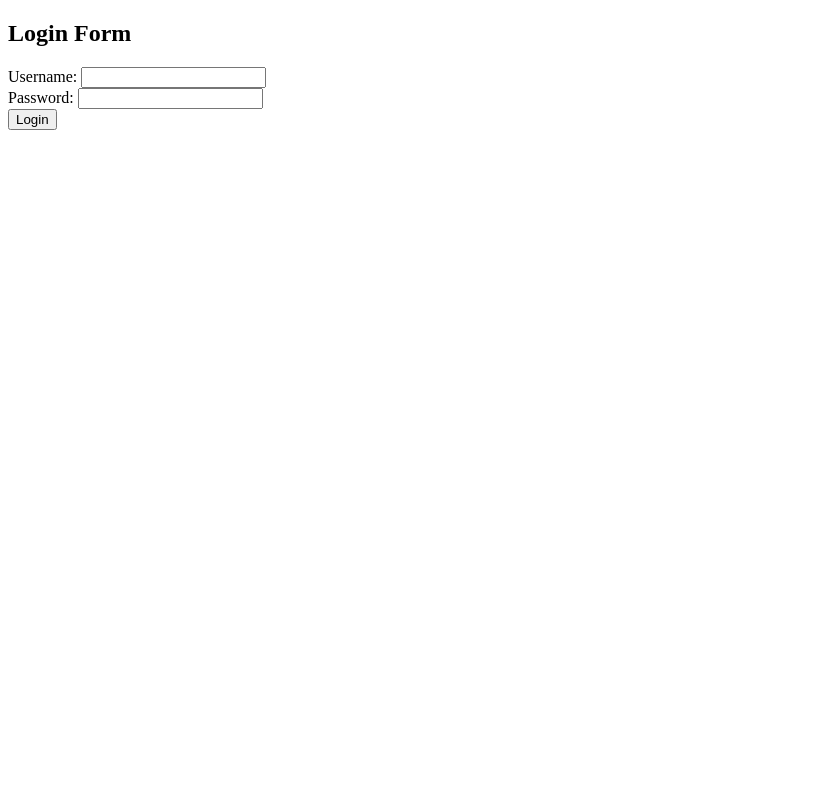
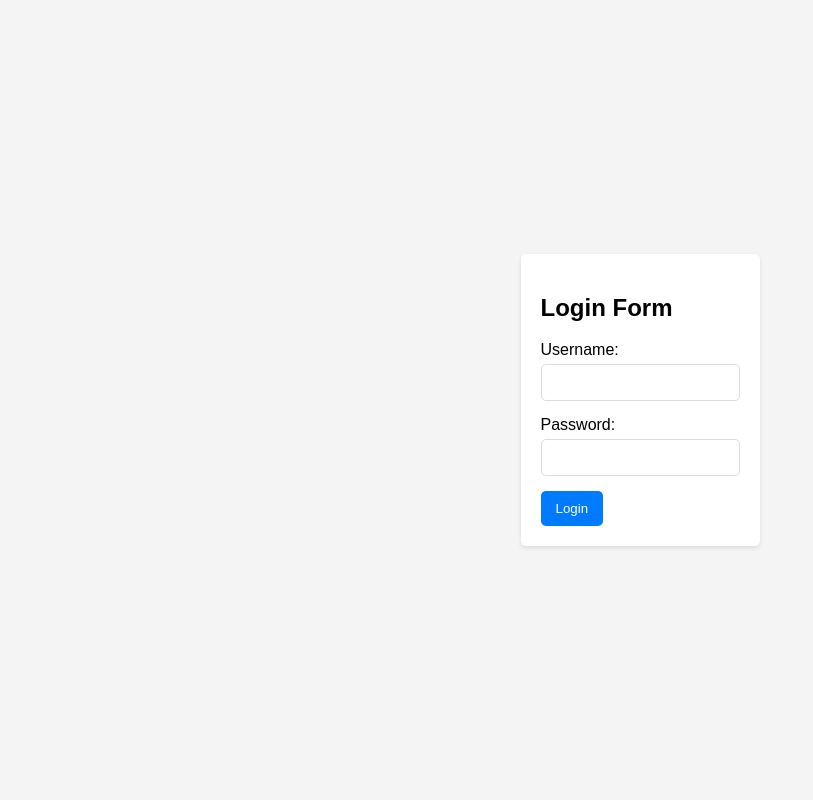
Before and after one commit to AbstractLogix/use-after-free-demo, a Flask app: page / in a window 1280 px wide. Shown: the whole page, without its empty margins (0-813 px from the left). Run offline with Flask 3, Linux system fonts and the light colour scheme; parts of the project's set-up code (start-up, migrations or seed data) failed here and were passed over.

Commit message:
Improve html styling.

```diff
--- a/src/templates/index.html
+++ b/src/templates/index.html
@@ -3,21 +3,72 @@
 
 <head>
     <title>Login Page</title>
+    <style>
+        body {
+            font-family: Arial, sans-serif;
+            background-color: #f4f4f4;
+            display: flex;
+            justify-content: center;
+            align-items: center;
+            height: 100vh;
+            margin: 0;
+        }
+
+        .login-form {
+            background-color: #fff;
+            padding: 20px;
+            border-radius: 5px;
+            box-shadow: 0 2px 4px rgba(0, 0, 0, 0.1);
+        }
+
+        .form-group {
+            margin-bottom: 15px;
+        }
+
+        label {
+            display: block;
+            margin-bottom: 5px;
+        }
+
+        input[type="text"],
+        input[type="password"] {
+            width: 100%;
+            padding: 10px;
+            border: 1px solid #ddd;
+            border-radius: 5px;
+            box-sizing: border-box;
+        }
+
+        button {
+            background-color: #007bff;
+            color: #fff;
+            padding: 10px 15px;
+            border: none;
+            border-radius: 5px;
+            cursor: pointer;
+        }
+
+        button:hover {
+            background-color: #0056b3;
+        }
+    </style>
 </head>
 
 <body>
+    <div class="login-form">
         <h2>Login Form</h2>
         <form action="/login" method="post">
-        <div>
+            <div class="form-group">
                 <label for="username">Username:</label>
                 <input type="text" id="username" name="username" required>
             </div>
-        <div>
+            <div class="form-group">
                 <label for="password">Password:</label>
                 <input type="password" id="password" name="password" required>
             </div>
             <button type="submit">Login</button>
         </form>
+    </div>
 </body>
 
 </html>
--- a/src/templates/result.html
+++ b/src/templates/result.html
@@ -4,6 +4,7 @@
 <head>
     <meta charset="UTF-8">
     <title>Security Demonstration Results</title>
+    <link rel="stylesheet" href="https://stackpath.bootstrapcdn.com/bootstrap/4.5.2/css/bootstrap.min.css">
     <style>
         body {
             font-family: Arial, sans-serif;
@@ -35,6 +36,7 @@
             <h2>Graphical Analysis:</h2>
             <img src="{{ url_for('serve_graph', filename=graph_file) }}" alt="Graphical Analysis">
         </div>
+        <a href="/" class="btn btn-primary mt-3">Go Back</a>
     </div>
 </body>
 
```
Lines whose indentation alone changed are shown as unchanged.
